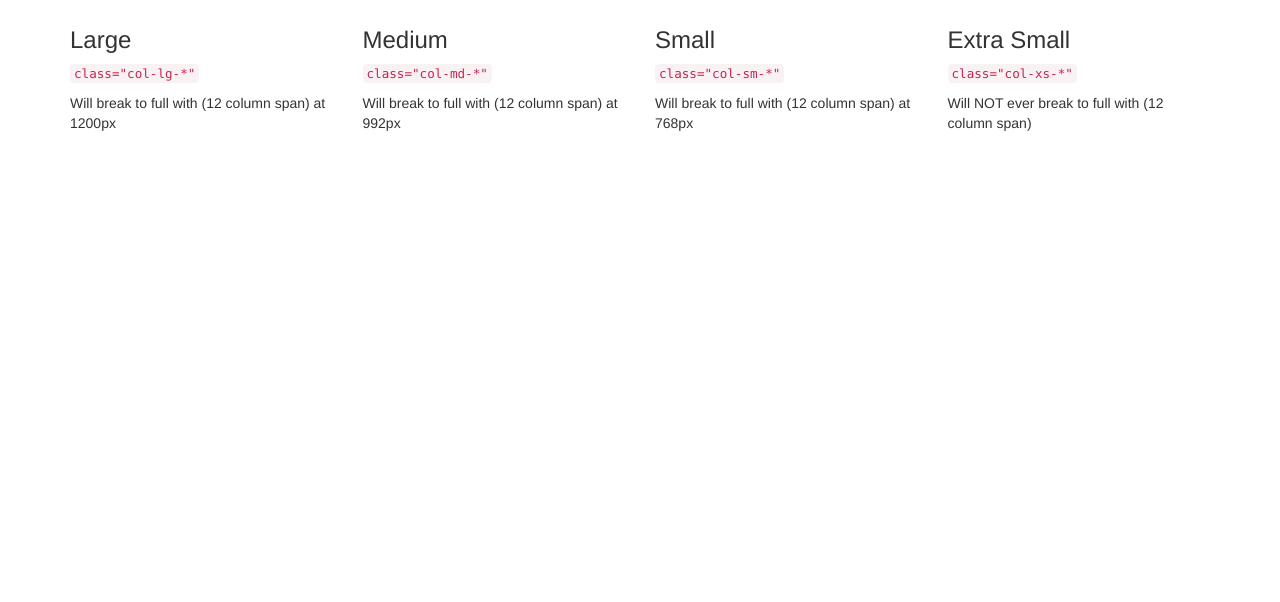
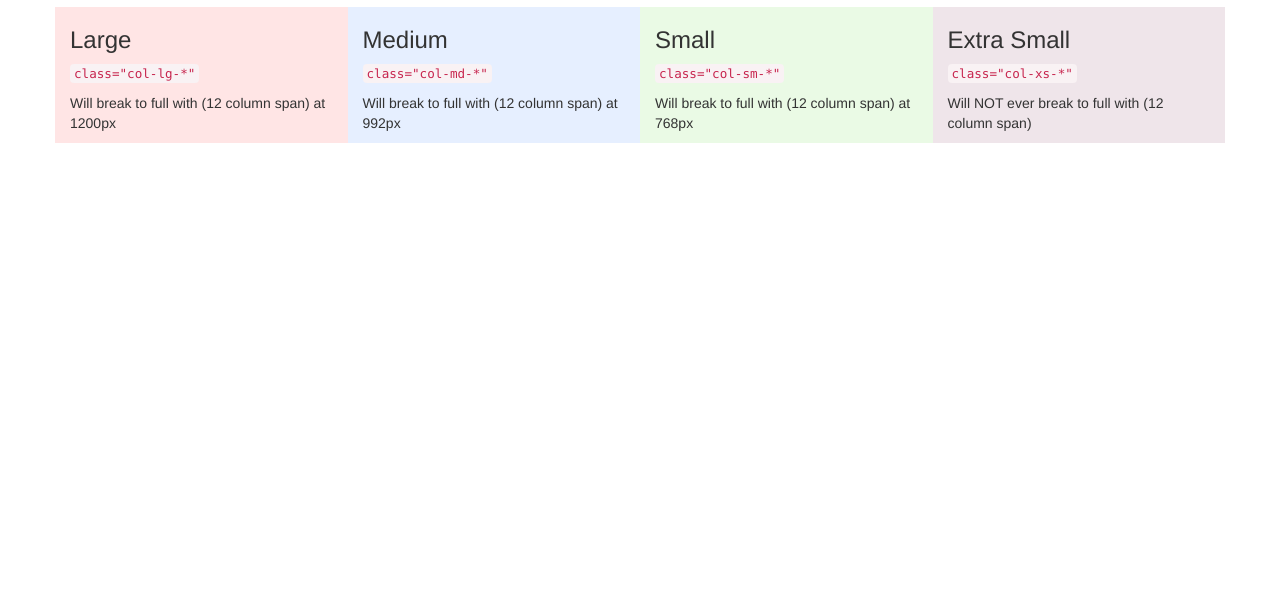
Before and after one commit to thedigicraft/tdc.ResponsiveBootstrap, a plain HTML site: page breakpoints.html in a window 1280 px wide. Shown: the part 198-800 px from the top of the page. Drawn offline with nearby package versions, Linux system fonts and the light colour scheme.

Commit message:
fixed color coding

```diff
--- a/breakpoints.html
+++ b/breakpoints.html
@@ -11,7 +11,7 @@
     <link rel="stylesheet" href="https://maxcdn.bootstrapcdn.com/bootstrap/3.3.5/css/bootstrap.min.css" >
 
     <!-- Example CSS (not needed for responsive utilities) -->
-    <link href="css/style.css">
+    <link rel="stylesheet" href="css/style.css">
 
   </head>
   <body>
```
Also changed, not shown: grid.html (+1 -1 lines), hiding.html (+1 -1 lines), index.html (+1 -1 lines), showing.html (+1 -1 lines).
